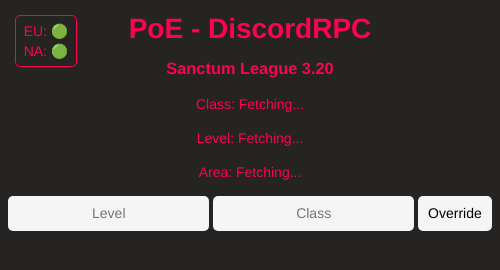
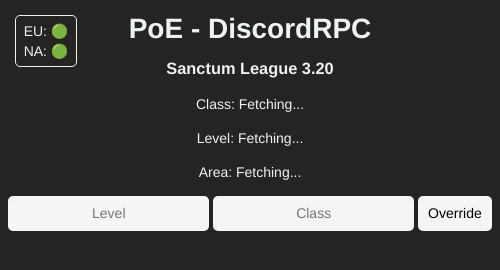
Before and after one commit to DubskySteam/PathOfExile-DiscordRPC, an Electron app: page src/index.html in a window 500 px wide. Drawn offline with Linux system fonts and the light colour scheme; no server answers.

Commit message:
revert to white as color

```diff
--- a/src/css/style.css
+++ b/src/css/style.css
@@ -1,6 +1,6 @@
 body {
   background-color: #252422;
-  color: #ff0054;
+  color: #edf2f4;
   font-family: "Bahnschrift", Helvetica, Arial, sans-serif;
   font-size: 14px;
   line-height: 20px;
@@ -11,7 +11,7 @@
 
 input {
   background-color: #f5f5f5;
-  border: 0px solid #ff0054;
+  border: 0px solid #edf2f4;
   color: #000000;
   font-family: "Bahnschrift", Helvetica, Arial, sans-serif;
   font-size: 14px;
@@ -32,7 +32,7 @@
 }
 
 .server {
-  border: 1px solid #ff0054;
+  border: 1px solid #edf2f4;
   padding: 5px;
   border-radius: 5px;
   width: 50px;
```
